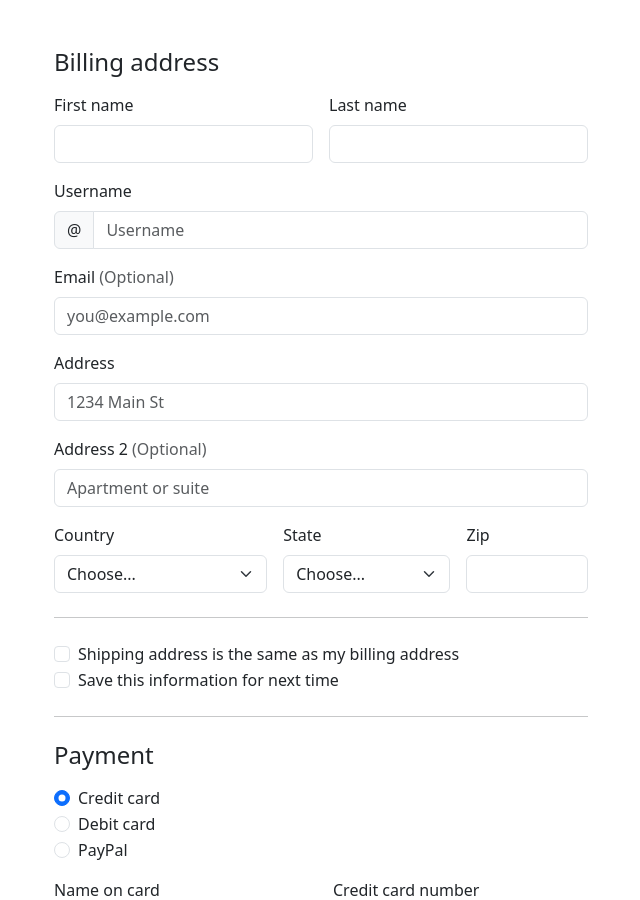
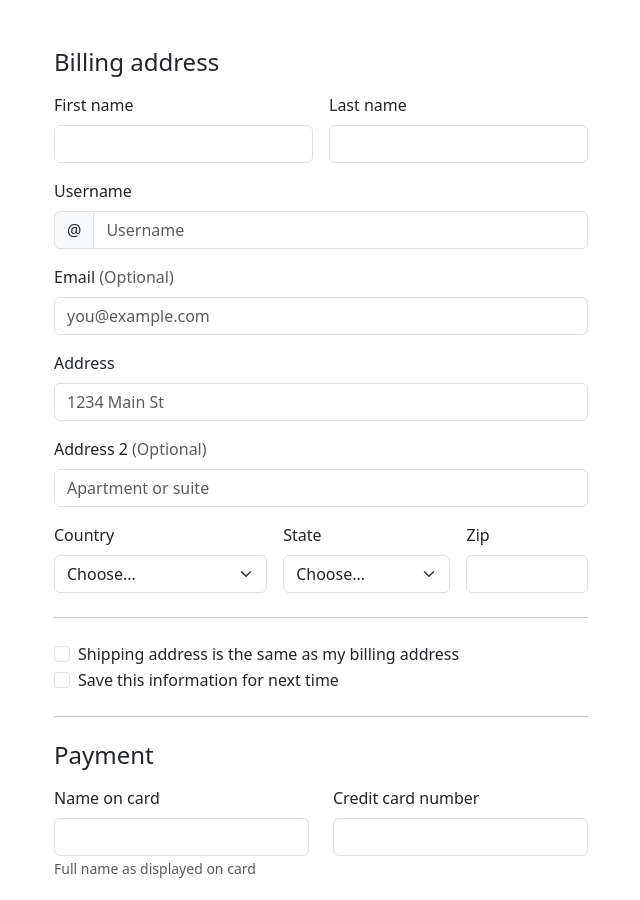
Before and after one commit to cucoreanu/simplify-angular-forms, an Angular app: page / in a window 1280 px wide. Shown: the top 900 px of the page, without its empty margins (28-668 px from the left). Built offline with nearby package versions, Linux system fonts and the light colour scheme.

Commit message:
feat: create text-input component

```diff
--- a/package.json
+++ b/package.json
@@ -21,6 +21,7 @@
     "bootstrap": "^5.3.2",
     "rxjs": "~7.8.0",
     "tslib": "^2.3.0",
+    "uuid": "^9.0.1",
     "zone.js": "~0.14.2"
   },
   "devDependencies": {
@@ -28,6 +29,7 @@
     "@angular/cli": "^17.0.0",
     "@angular/compiler-cli": "^17.0.0",
     "@types/jasmine": "~5.1.0",
+    "@types/uuid": "^9.0.7",
     "jasmine-core": "~5.1.0",
     "karma": "~6.4.0",
     "karma-chrome-launcher": "~3.2.0",
--- a/src/big-form/big-form.component.html
+++ b/src/big-form/big-form.component.html
@@ -5,11 +5,7 @@
       <form class="needs-validation" novalidate>
         <div class="row g-3">
           <div class="col-sm-6">
-            <label class="form-label" for="firstName">First name</label>
-            <input class="form-control" id="firstName" placeholder="" required type="text" value="">
-            <div class="invalid-feedback">
-              Valid first name is required.
-            </div>
+            <big-text-input label="First name"></big-text-input>
           </div>
 
           <div class="col-sm-6">
@@ -99,22 +95,6 @@
         <hr class="my-4">
 
         <h4 class="mb-3">Payment</h4>
-
-        <div class="my-3">
-          <div class="form-check">
-            <input checked class="form-check-input" id="credit" name="paymentMethod" required type="radio">
-            <label class="form-check-label" for="credit">Credit card</label>
-          </div>
-          <div class="form-check">
-            <input class="form-check-input" id="debit" name="paymentMethod" required type="radio">
-            <label class="form-check-label" for="debit">Debit card</label>
-          </div>
-          <div class="form-check">
-            <input class="form-check-input" id="paypal" name="paymentMethod" required type="radio">
-            <label class="form-check-label" for="paypal">PayPal</label>
-          </div>
-        </div>
-
         <div class="row gy-3">
           <div class="col-md-6">
             <label class="form-label" for="cc-name">Name on card</label>
--- a/src/big-form/big-form.component.ts
+++ b/src/big-form/big-form.component.ts
@@ -1,11 +1,12 @@
 import { Component } from '@angular/core';
 import { CommonModule } from '@angular/common';
 import { RouterOutlet } from '@angular/router';
+import {TextInputComponent} from "./text-input/text-input.component";
 
 @Component({
   selector: 'big-form',
   standalone: true,
-  imports: [CommonModule, RouterOutlet],
+  imports: [CommonModule, RouterOutlet, TextInputComponent],
   templateUrl: './big-form.component.html',
   styleUrls: ['./big-form.component.scss']
 })
--- /dev/null
+++ b/src/big-form/text-input/text-input.component.html
@@ -0,0 +1,5 @@
+<label class="form-label" [for]="uuid">{{label}}</label>
+<input class="form-control" [id]="uuid" [placeholder]="placeholder" type="text" value="">
+<div class="invalid-feedback" *ngIf="invalidFeedbackMessage">
+  {{invalidFeedbackMessage}}
+</div>
--- /dev/null
+++ b/src/big-form/text-input/text-input.component.ts
@@ -0,0 +1,18 @@
+import {Component, Input} from '@angular/core';
+import {CommonModule} from '@angular/common';
+import { v4 as uuid } from 'uuid';
+
+@Component({
+  selector: 'big-text-input',
+  standalone: true,
+  imports: [CommonModule],
+  templateUrl: './text-input.component.html',
+  styleUrl: './text-input.component.scss',
+})
+export class TextInputComponent {
+  @Input() label: string = '';
+  @Input() placeholder: string = '';
+  @Input() invalidFeedbackMessage: string = '';
+
+  readonly uuid: string = uuid();
+}
```
Also changed, not shown: src/big-form/text-input/text-input.component.scss (added), 1 other file (tests, documents, lock files or other folders).
